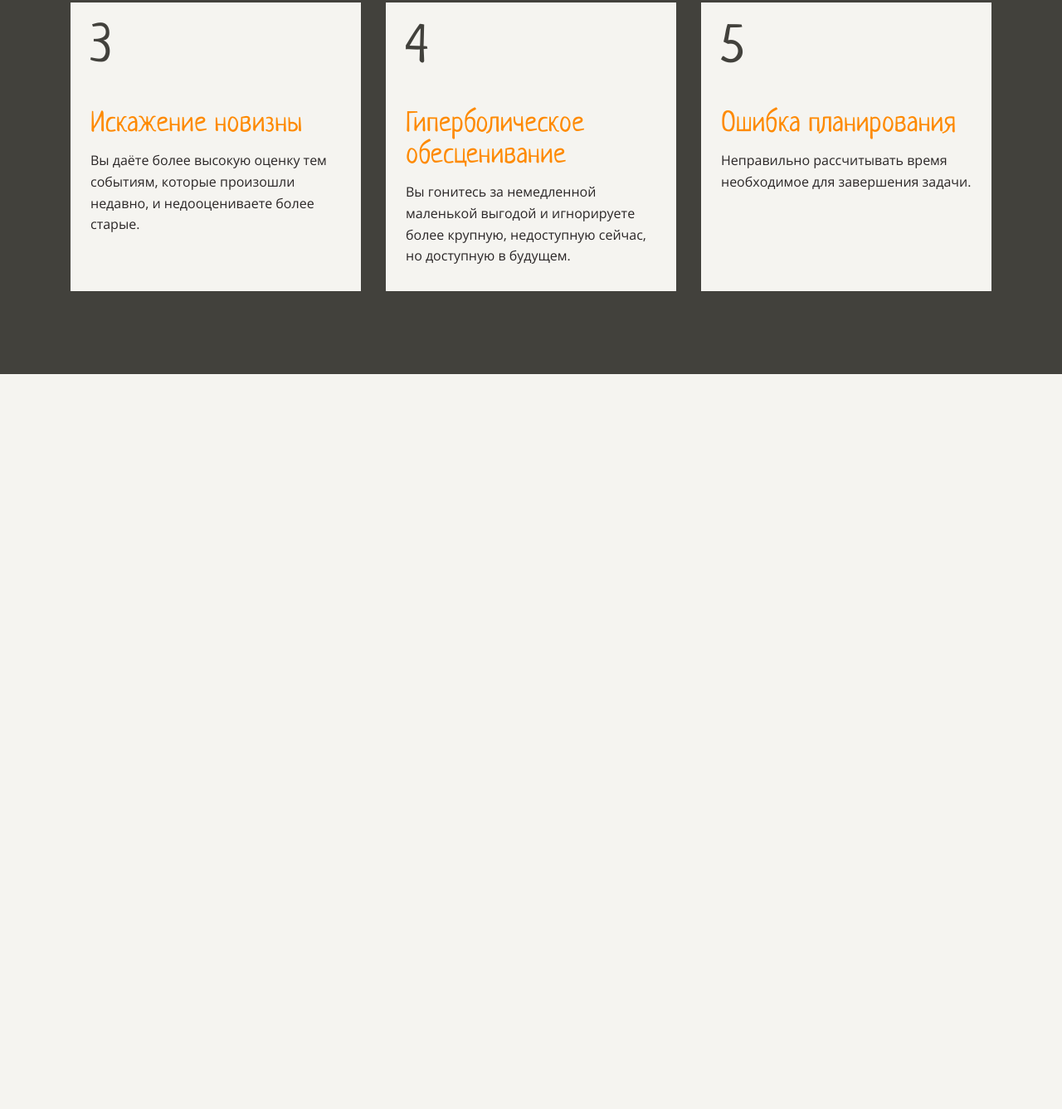
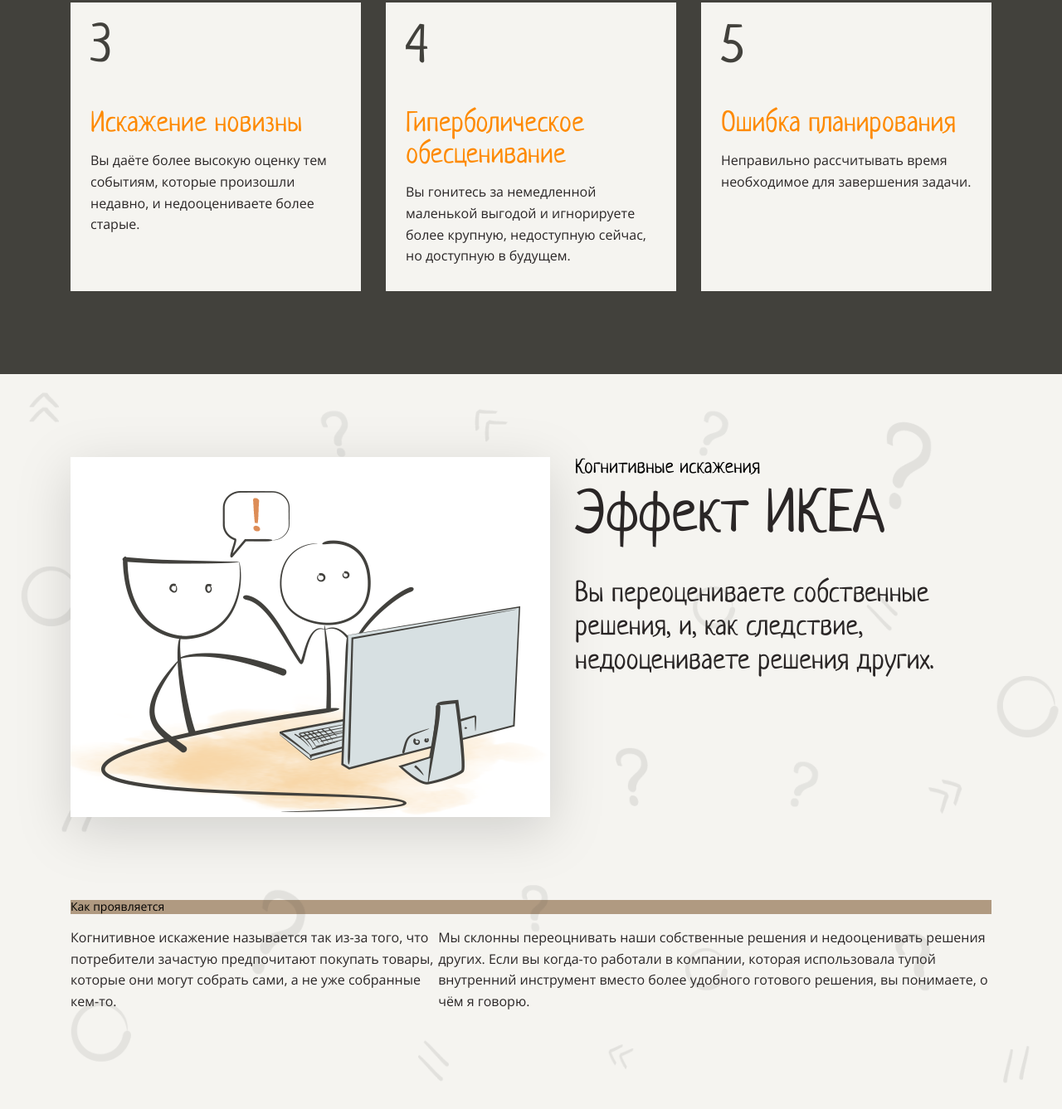
Before and after one commit to bril95/layout-designer-project-58, a website: page src/index.html in a window 1280 px wide. Shown: the part 2226-3563 px from the top of the page at 83% size. Before the commit the page ends 2677 px from the top, so only its background shows below. Drawn offline with Linux system fonts and the light colour scheme.

Commit message:
added ikea-effect section

```diff
--- a/src/index.html
+++ b/src/index.html
@@ -9,17 +9,18 @@
     <link rel="stylesheet" href="./styles/headerSection.css">
     <link rel="stylesheet" href="./styles/videoSection.css">
     <link rel="stylesheet" href="./styles/navigationSection.css">
+    <link rel="stylesheet" href="./styles/sectionsBasisStyles.css">
     <link rel="stylesheet" href="./styles/ikeaEffect.css">
 </head>
 <body>
-    <header>
+    <header class="backgroundImg">
         <div class="content content_header">
             <h1>
                 <span class="highlight-orange">Когнитивные</span><br>
                 <span class="highlight-orange">искажения</span><br>
                 в программировании
             </h1>
-            <img src="../images/main.png" alt="Image main" class="image-1">
+            <img src="../images/main.png" alt="Image main" class="image-main">
             <div class="header-about">
                 <div class="paragraphs">
                     <div class="column column-1">
@@ -55,35 +56,35 @@
                         <span class="highlight-orange">5 когнитивных искажений </span>
                         о существовании которых стоит помнить
                     </div>
-                    <a href="/ikea-effect" class="card">
+                    <a href="#ikea-effect" class="card">
                         <div class="card-link">
                             <div class="card-number">1</div>
                             <div class="card-name highlight-orange">Эффект ИКЕА</div>
                             <p class="card-text">Вы переоцениваете собственные решения, и, как следствие, недооцениваете решения других.</p>
                         </div>
                     </a>
-                    <a href="/premature-optimization" class="card">
+                    <a href="#premature-optimization" class="card">
                         <div class="card-link">
                             <div class="card-number">2</div>
                             <div class="card-name highlight-orange">Преждевременная оптимизация</div>
                             <p class="card-text">Вы оптимизируете что-то задолго до того, как в этом появляется необходимость.</p>
                         </div>
                     </a>
-                    <a href="/distortioOfNovelty" class="card">
+                    <a href="#distortioOfNovelty" class="card">
                         <div class="card-link">
                             <div class="card-number">3</div>
                             <div class="card-name highlight-orange">Искажение новизны</div>
                             <p class="card-text">Вы даёте более высокую оценку тем событиям, которые произошли недавно, и недооцениваете более старые.</p>
                         </div>
                     </a>
-                    <a href="/hyperbolicDepreciation" class="card">
+                    <a href="#hyperbolicDepreciation" class="card">
                         <div class="card-link">
                             <div class="card-number">4</div>
                             <div class="card-name highlight-orange">Гиперболическое обесценивание</div>
                             <p class="card-text">Вы гонитесь за немедленной маленькой выгодой и игнорируете более крупную, недоступную сейчас, но доступную в будущем.</p>
                         </div>
                     </a>
-                    <a href="/errorsInPlanning" class="card">
+                    <a href="#errorsInPlanning" class="card">
                         <div class="card-link">
                             <div class="card-number">5</div>
                             <div class="card-name highlight-orange">Ошибка планирования</div>
@@ -93,9 +94,27 @@
                 </nav>
              </div>
          </div>
-         <div class="ikea-effect">
-            <div class="content content_ikea-effect">
-
+         <div class="ikea-effect backgroundImg" id="ikea-effect">
+            <div class="content content_ikea-effect content_effect">
+                <div class="intro">
+                    <img src="../images/1.png" alt="Image ikea effect" class="imageEffect">
+                    <div class="details">
+                        <span class="text-title">Когнитивные искажения</span>
+                        <h1>Эффект ИКЕА</h1>
+                        <h3>Вы переоцениваете собственные решения, и, как следствие, недооцениваете решения других.</h3>
+                    </div>
+                </div>
+                <div class="description">
+                    <span class="descriptionTitle">Как проявляется</span>
+                    <div class="descriptionText">
+                        <div class="column">
+                            <p>Когнитивное искажение называется так из-за того, что потребители зачастую предпочитают покупать товары, которые они могут собрать сами, а не уже собранные кем-то.</p>
+                        </div>
+                        <div class="column">
+                            <p>Мы склонны переоцнивать наши собственные решения и недооценивать решения других. Если вы когда-то работали в компании, которая использовала тупой внутренний инструмент вместо более удобного готового решения, вы понимаете, о чём я говорю.</p>
+                        </div>
+                    </div>
+                </div>
             </div>
          </div>
     </main>
--- a/src/styles/commonStyles.css
+++ b/src/styles/commonStyles.css
@@ -49,3 +49,15 @@
   width: var(--section-wight);
   margin: 0 auto;
 }
+
+.backgroundImg::before {
+  position: absolute;
+  display: block;
+  width: 100%;
+  height: 100%;
+  background-repeat: no-repeat;
+  background-size: cover;
+  background-image: url('../../images/background.png');
+  opacity: 0.1;
+  content: "";
+}
--- a/src/styles/headerSection.css
+++ b/src/styles/headerSection.css
@@ -6,23 +6,11 @@
   position: relative;
 }
 
-header::before {
-  position: absolute;
-  display: block;
-  width: 100%;
-  height: 100%;
-  background-repeat: no-repeat;
-  background-size: cover;
-  background-image: url('../../images/background.png');
-  opacity: 0.1;
-  content: "";
-}
-
 .content_header {
   position: relative;
 }
 
-.image-1 {
+.image-main {
   height: 525px;
   position: absolute;
   top: 55px;
--- a/src/styles/ikeaEffect.css
+++ b/src/styles/ikeaEffect.css
@@ -0,0 +1,3 @@
+.ikea-effect {
+  position: relative;
+}
--- /dev/null
+++ b/src/styles/sectionsBasisStyles.css
@@ -0,0 +1,50 @@
+.intro {
+  display: flex;
+  padding-bottom: 100px;
+  justify-content: space-between;
+}
+
+.details {
+  padding-left: 30px;
+}
+
+.descriptionText {
+  display: flex;
+  justify-content: space-between;
+}
+
+.text-title {
+  font-size: 24px;
+  font-family: "Neucha", sans-serif;
+  line-height: var(--h-line-height);
+}
+
+.details h1 {
+  margin: 0;
+}
+
+.details h3 {
+  margin-top: 30px;
+}
+
+.imageEffect {
+  filter: drop-shadow(0 16px 32px rgba(0 0 0 / 15%));
+}
+
+.description {
+  margin-top: 0;
+}
+
+.descriptionTitle {
+  display: block;
+  background-color: var(--brown);
+  margin-top: 0;
+  font-family: "OpenSans", sans-serif;
+  font-size: 14px;
+  line-height: var(--h-line-height);
+}
+
+.content_effect {
+  padding-top: 100px;
+  padding-bottom: 100px;
+}
```
